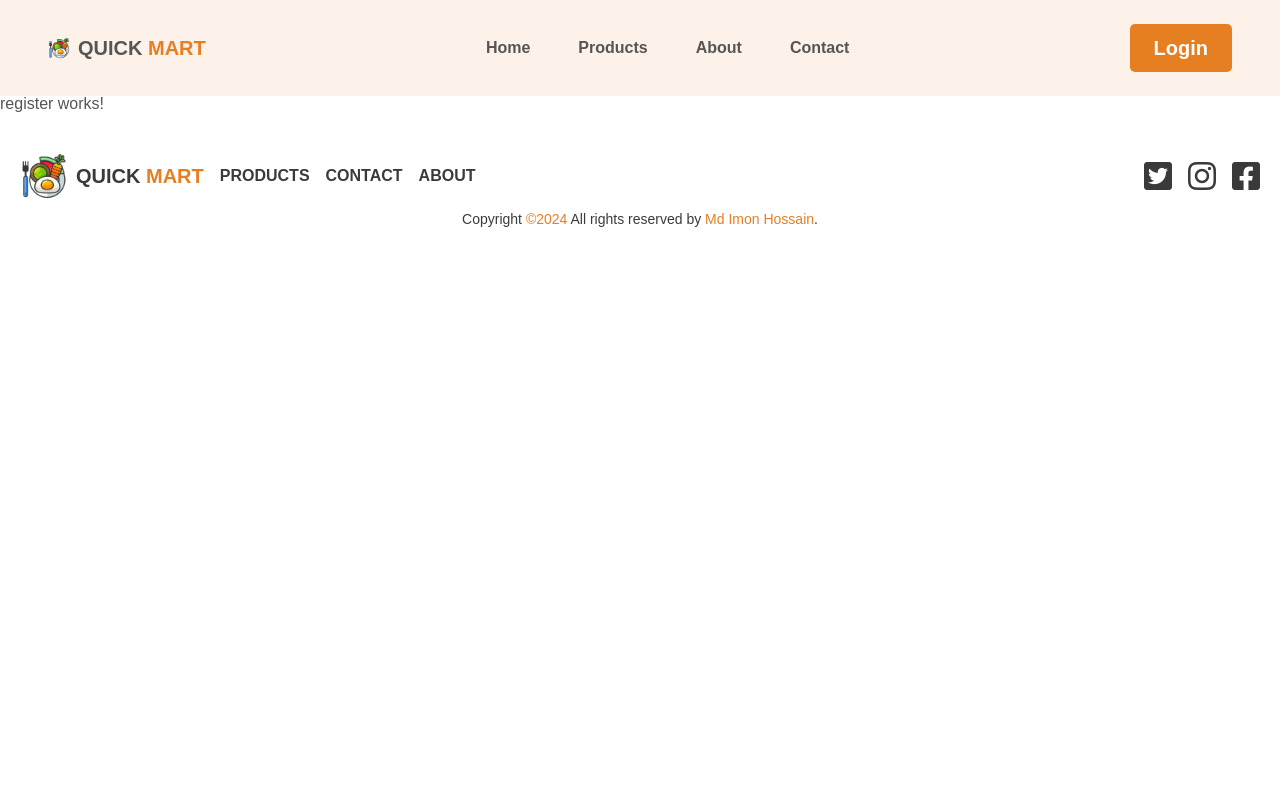
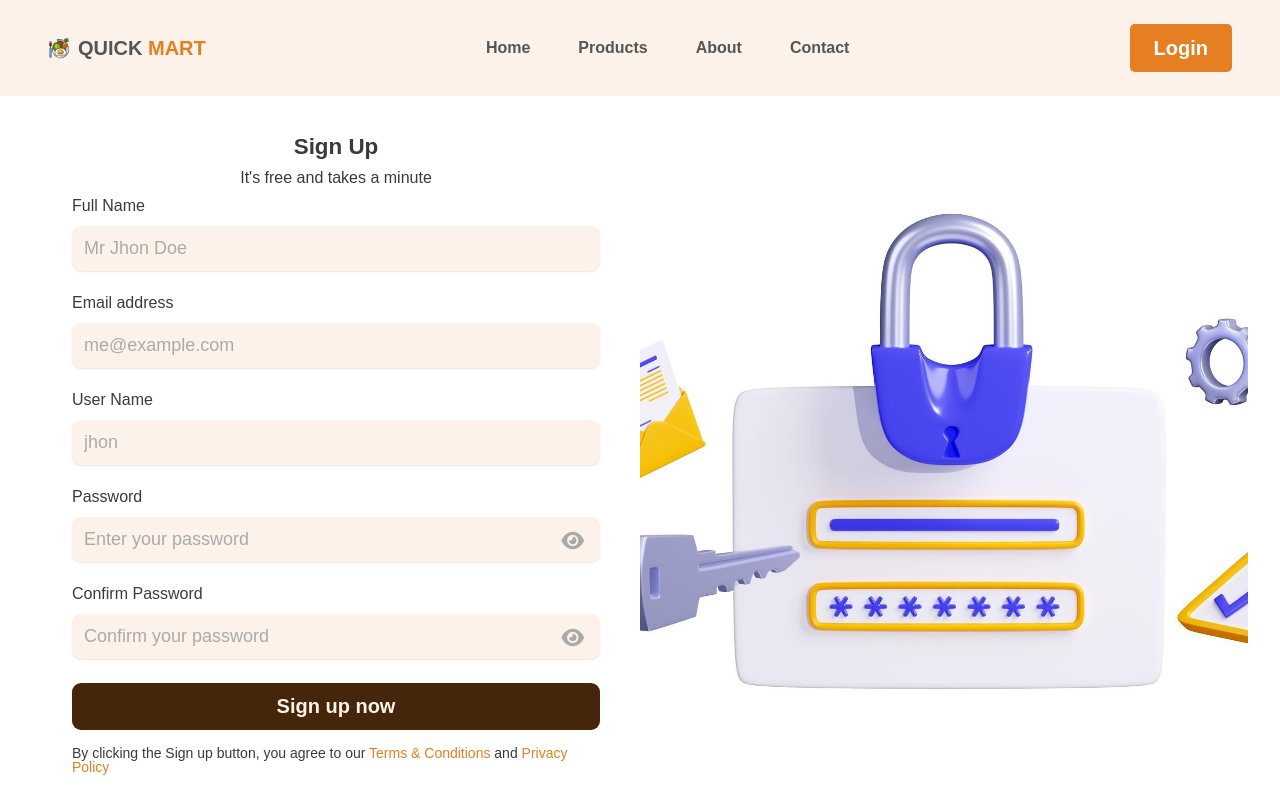
Before and after one commit to imoncoc/quick-mart-angular-2.0, an Angular app: page /register in a window 1280 px wide. Shown: the top 797 px of the page. Built offline with nearby package versions, Linux system fonts and the light colour scheme.

Commit message:
signup added

```diff
--- a/src/app/auth/register/register.component.html
+++ b/src/app/auth/register/register.component.html
@@ -1 +1,113 @@
-<p>register works!</p>
+<section class="container">
+  <div class="login-container">
+    <div class="login-container-div cta">
+      <p class="login-title">Sign Up</p>
+      <p class="login-description">It's free and takes a minute</p>
+      <div>
+        <form class="cta-form" name="sign-up">
+          <div>
+            <label>Full Name</label>
+            <input
+              id="fullname"
+              type="text"
+              placeholder="Mr Jhon Doe"
+              name="fullname"
+              required
+            />
+          </div>
+          <div>
+            <label>Email address</label>
+            <input
+              id="email"
+              type="email"
+              placeholder="me@example.com"
+              name="email"
+              required
+            />
+          </div>
+          <div>
+            <label>User Name</label>
+            <input
+              id="username"
+              type="text"
+              placeholder="jhon"
+              name="username"
+              required
+            />
+          </div>
+
+          <div style="position: relative">
+            <label for="password">Password</label>
+            <input
+              id="password"
+              [type]="showPassword ? 'text' : 'password'"
+              placeholder="Enter your password"
+              name="password"
+              required
+              style="padding-right: 2.5rem"
+            />
+            <i
+              class="fa-solid"
+              [class.fa-eye]="!showPassword"
+              [class.fa-eye-slash]="showPassword"
+              (click)="togglePasswordVisibility()"
+              style="
+                position: absolute;
+                right: 1rem;
+                top: 70%;
+                transform: translateY(-50%);
+                cursor: pointer;
+                color: #aaa;
+              "
+            ></i>
+          </div>
+          <div style="position: relative">
+            <label>Confirm Password</label>
+            <input
+              id="confirmPassword"
+              [type]="showConfirmPassword ? 'text' : 'password'"
+              placeholder="Confirm your password"
+              name="confirmPassword"
+              required
+              style="padding-right: 2.5rem"
+            />
+            <i
+              class="fa-solid"
+              [class.fa-eye]="!showConfirmPassword"
+              [class.fa-eye-slash]="showConfirmPassword"
+              (click)="toggleConfirmPasswordVisibility()"
+              style="
+                position: absolute;
+                right: 1rem;
+                top: 70%;
+                transform: translateY(-50%);
+                cursor: pointer;
+                color: #aaa;
+              "
+            ></i>
+          </div>
+
+          <button class="btn btn--form">Sign up now</button>
+
+          <!-- <input type="checkbox" />
+                <input type="number" /> -->
+        </form>
+      </div>
+
+      <p class="login-terms-condition">
+        By clicking the Sign up button, you agree to our
+        <span class="primary-color">Terms & Conditions</span> and
+        <span class="primary-color">Privacy Policy</span>
+      </p>
+      <p class="login-signup">
+        Already have an account?
+        <span class="primary-color login-signup-click" routerLink="/login"
+          >Login Here!</span
+        >
+      </p>
+    </div>
+    <div class="img">
+      <img class="img" src="../../assets/images/signup.jpg" alt="" />
+    </div>
+  </div>
+</section>
--- a/src/app/auth/register/register.component.scss
+++ b/src/app/auth/register/register.component.scss
@@ -0,0 +1,124 @@
+.login-container {
+  /* height: calc(100vh - 262px); */
+  display: grid;
+  grid-template-columns: repeat(2, 1fr);
+  /* background-color: var(--color-gray); */
+
+  color: var(--color-mainBlack);
+}
+
+.py-10 {
+  padding-top: 40px;
+  padding-bottom: 40px;
+}
+
+.img {
+  width: 100%;
+  height: 100%;
+  object-fit: cover;
+}
+
+.login-container-div {
+  padding: 40px;
+  display: flex;
+  flex-direction: column;
+  justify-content: center;
+}
+
+.cta-form {
+  display: grid;
+  grid-template-columns: 1fr;
+  column-gap: 2rem;
+  row-gap: 1.5rem;
+}
+
+.cta-form label {
+  display: block;
+  font-size: 1rem;
+  font-weight: 500;
+  margin-bottom: 0.75rem;
+}
+
+.cta-form input,
+.cta-form select {
+  width: 100%;
+  padding: 0.75rem;
+  font-size: 1.125rem;
+  font-family: inherit;
+  color: inherit;
+  border: none;
+  background-color: #fdf2e9;
+  border-radius: 9px;
+  box-shadow: 0 1px 2px rgba(0, 0, 0, 0.1);
+}
+
+.cta-form input::placeholder {
+  color: #aaa;
+}
+
+.cta *:focus {
+  outline: none;
+  box-shadow: 0 0 0 0.8rem rgba(235, 152, 78, 0.5);
+}
+
+.login-title {
+  text-align: center;
+  font-size: 1.4rem;
+  font-weight: 600;
+}
+
+.login-description {
+  text-align: center;
+
+  margin: 12px 0px;
+}
+
+.login-terms-condition {
+  margin: 16px 0px;
+  font-size: 14px;
+}
+
+.login-signup {
+  text-align: center;
+  margin-top: 8px;
+}
+
+.login-signup-click {
+  cursor: pointer;
+}
+.login-signup-click:hover {
+  color: var(--primary-color-tint);
+}
+
+/* Eye */
+input[type="password"],
+input[type="text"] {
+  padding-right: 2.5rem;
+}
+
+/* Style for the toggle icon */
+.fa-eye,
+.fa-eye-slash {
+  position: absolute;
+  right: 1rem;
+  top: 50%;
+  transform: translateY(-50%);
+  font-size: 1.25rem;
+  /* Adjust icon size as needed */
+  color: #aaa;
+  cursor: pointer;
+}
+
+/* Icon hover effect */
+.fa-eye:hover,
+.fa-eye-slash:hover {
+  color: #555;
+}
+
+@media (max-width: 1024px) {
+  .login-container {
+    display: grid;
+    grid-template-columns: 1fr;
+    height: 100%;
+  }
+}
--- a/src/app/auth/register/register.component.ts
+++ b/src/app/auth/register/register.component.ts
@@ -1,15 +1,25 @@
 import { Component, OnInit } from '@angular/core';
+import { Title } from '@angular/platform-browser';
 
 @Component({
   selector: 'app-register',
   templateUrl: './register.component.html',
-  styleUrls: ['./register.component.scss']
+  styleUrls: ['./register.component.scss'],
 })
 export class RegisterComponent implements OnInit {
+  showPassword: boolean = false;
+  showConfirmPassword: boolean = false;
 
-  constructor() { }
+  togglePasswordVisibility() {
+    this.showPassword = !this.showPassword;
+  }
+  toggleConfirmPasswordVisibility() {
+    this.showConfirmPassword = !this.showConfirmPassword;
+  }
+
+  constructor(private title: Title) {}
 
   ngOnInit(): void {
+    this.title.setTitle('Quick Mart | Signup');
   }
-
 }
```
